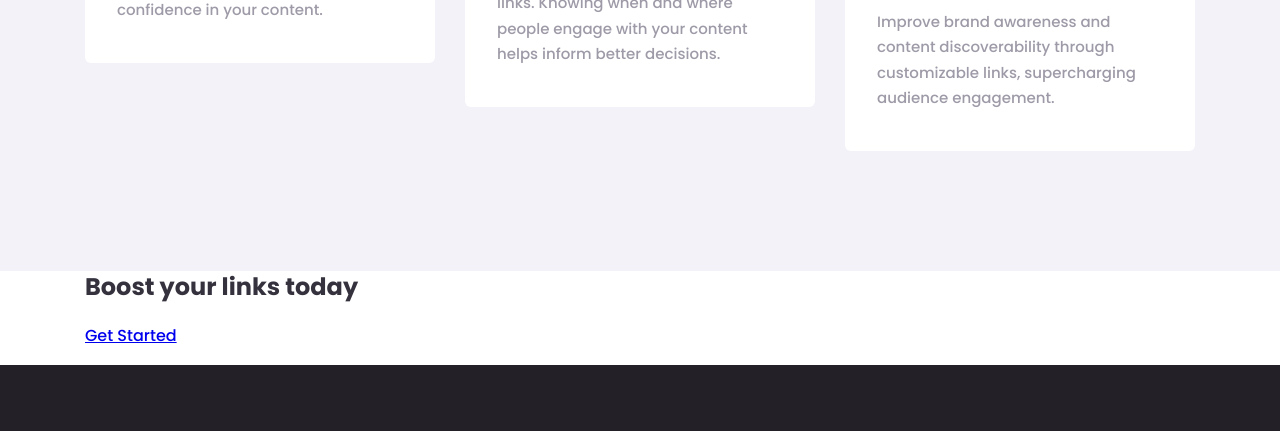
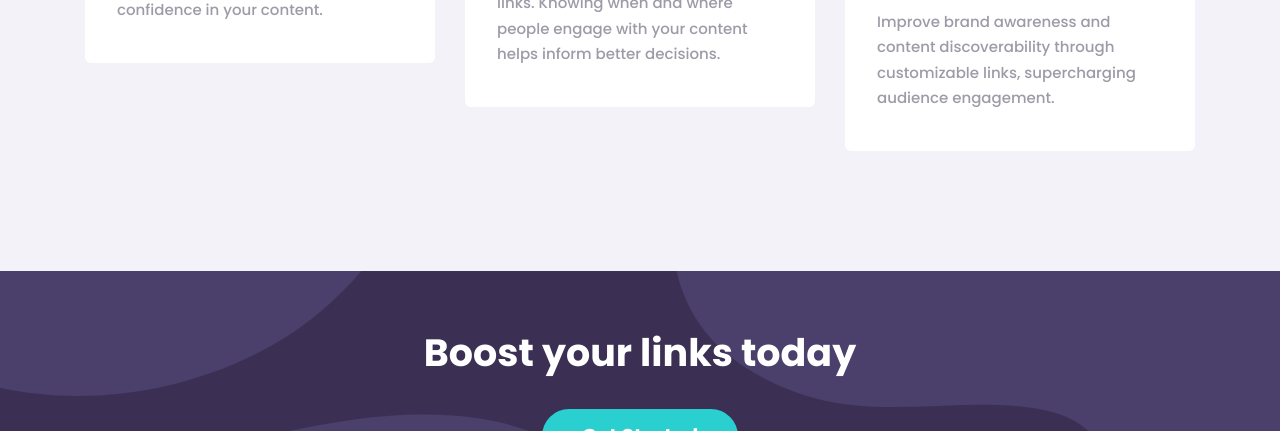
Before and after one commit to byronbyron/url-shortening-api, a website: page index.html in a window 1280 px wide. Shown: the part 1384-1815 px from the top of the page. Drawn offline with Linux system fonts and the light colour scheme.

Commit message:
Add styles for boost section

```diff
--- a/index.html
+++ b/index.html
@@ -113,13 +113,13 @@
       </div>
     </section>
 
-    <div class="container">
-      <div>
-        <h2>Boost your links today</h2>
+    <section class="boost__section">
+      <div class="container">
+        <h2 class="boost__title">Boost your links today</h2>
 
-        <p><a href="#">Get Started</a></p>
+        <a href="#" class="btn btn-pill boost__link">Get Started</a>
       </div>
-    </div>
+    </section>
   </main>
 
   <footer class="footer">
--- /dev/null
+++ b/src/scss/components/_boost.scss
@@ -0,0 +1,25 @@
+.boost__section {
+    min-height: 300px;
+    padding: 2rem 0;
+    display: flex;
+    align-items: center;
+    justify-content: center;
+    text-align: center;
+    background: url('../images/bg-boost-mobile.svg') no-repeat right top var(--dark-violet);
+}
+
+.boost__title {
+    font-size: 1.625rem;
+    color: var(--white);
+}
+
+@media (min-width: 991px) {
+    .boost__section {
+        min-height: 250px;
+        background-image: url('../images/bg-boost-desktop.svg');
+    }
+
+    .boost__title {
+        font-size: 2.375rem;
+    }
+}
--- a/src/scss/components/all.scss
+++ b/src/scss/components/all.scss
@@ -7,3 +7,4 @@
 @import 'animation';
 @import 'form';
 @import 'card';
+@import 'boost';
```
Also changed, not shown: css/app.css, 1 other file.
